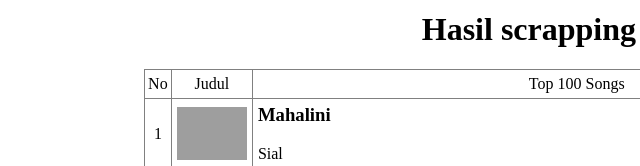
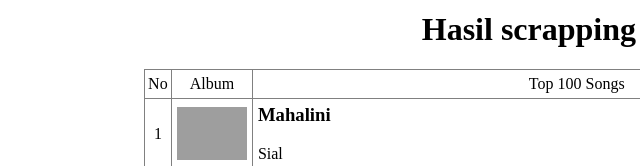
Before and after one commit to muhammadrama19/kelompok2FIX.github.io, a plain HTML site: page HasilScrapping.html in a window 1280 px wide. Shown: the part 342-508 px from the top of the page, 44-684 px from the left. Drawn offline with nearby package versions, Linux system fonts and the light colour scheme; grey boxes are pictures that could not be loaded.

Commit message:
judul ke album

```diff
--- a/HasilScrapping.html
+++ b/HasilScrapping.html
@@ -56,7 +56,7 @@
             //mengambil data dari file json (Selenium)
             $.getJSON('HasilScrap.json',function(soup){
                 var str = "<table border=1 class='table'>";
-                str +="<tr class='head'><td>No</td><td class='tables'>Judul</td><td class='tables'>Top 100 Songs</td><td class='tables'>Waktu Scrapping</td></tr>";
+                str +="<tr class='head'><td>No</td><td class='tables'>Album</td><td class='tables'>Top 100 Songs</td><td class='tables'>Waktu Scrapping</td></tr>";
                 $.each(soup,function(n,result){
                     str +=`<tr><td class='ranking'>${result.Rangking}</td><td class='tables'><img src="${result.Album}"></td><td class='tables'><h3>${result.Penyanyi}</h3><p>${result.Judul}</p></td><td class='tables'>${result.Waktu_scrapping}</td></tr>`;
                 });
```
